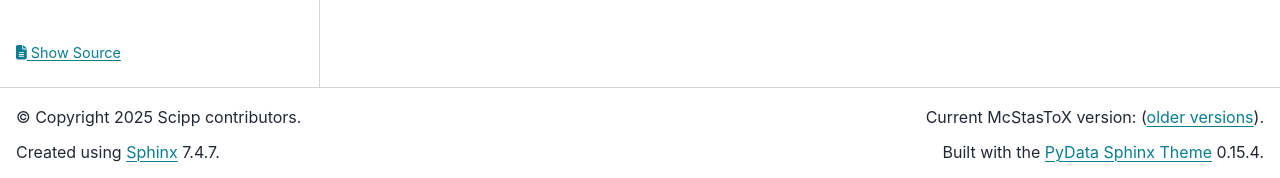
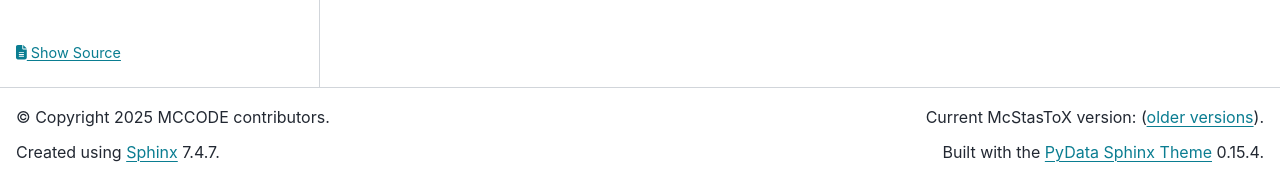
Before and after one commit to mccode-dev/McStasToX, a Sphinx documentation site: the page built from docs/developer/dependency-management.md, in a window 1280 px wide. Shown: the part 719-897 px from the top of the page. Built offline with Sphinx 7.4.7 and the PyData theme 0.15.4, drawn with Linux system fonts in a browser that asks for light colours.

Commit message:
Update copyright and author.

```diff
--- a/docs/conf.py
+++ b/docs/conf.py
@@ -15,8 +15,8 @@ logger = logging.getLogger(__name__)
 
 # General information about the project.
 project = 'McStasToX'
-copyright = '2025 Scipp contributors'
-author = 'Scipp contributors'
+copyright = '2025 MCCODE contributors'
+author = 'MCCODE contributors'
 
 html_show_sourcelink = True
 
```
